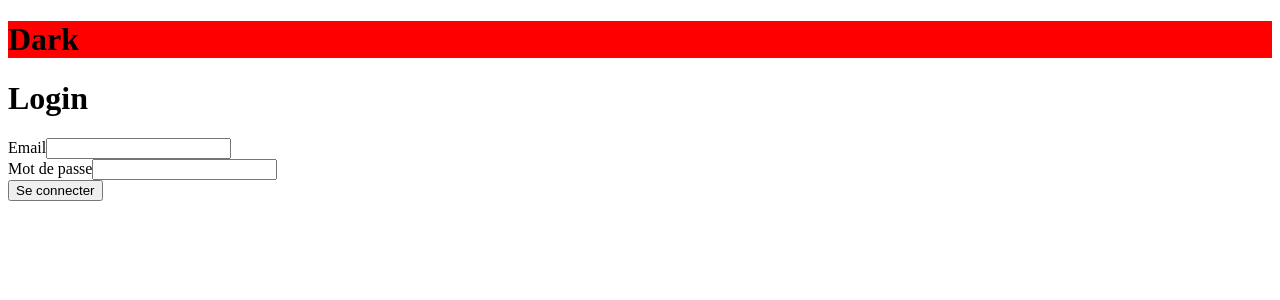
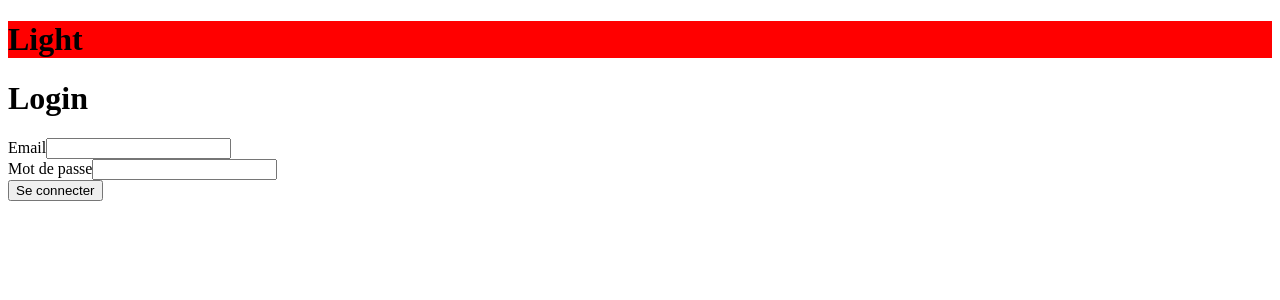
Before and after one commit to Day-101/auth-react-app, a React (Create React App) app: page /login in a window 1280 px wide. Shown: the top 300 px of the page. Built offline with nearby package versions, Linux system fonts and the light colour scheme; no server answers.

Commit message:
refactor

```diff
--- a/src/components/Contexts/ThemeContext.jsx
+++ b/src/components/Contexts/ThemeContext.jsx
@@ -3,10 +3,9 @@ import React, { createContext, useState } from "react";
 export const ThemeContext = createContext();
 
 const ThemeContextProvider = (props) => {
-  const [theme, setTheme] = useState(true);
+  const [theme, setTheme] = useState(false);
   const toggleTheme = () => {
     setTheme(!theme);
-    console.log("changement de theme");
   };
 
   return (
```
